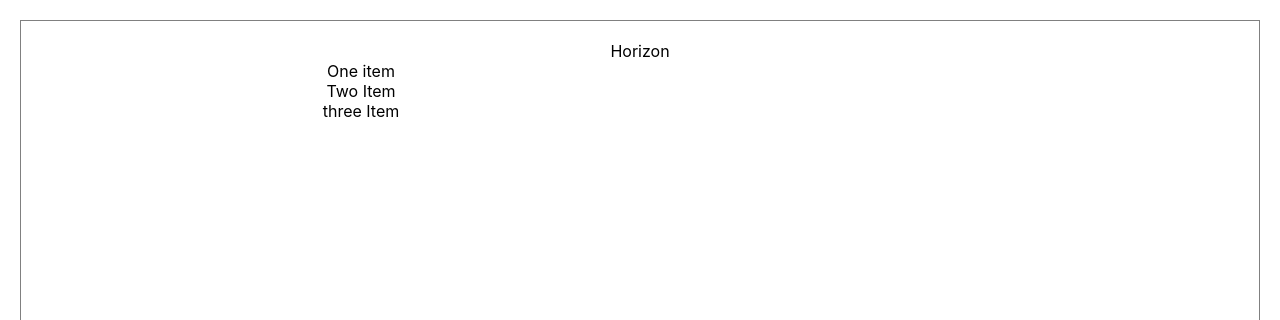
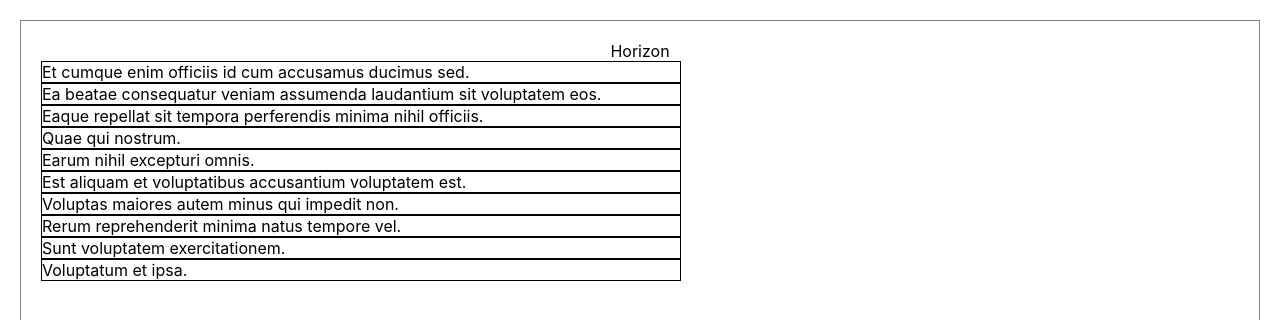
Before and after one commit to oreillyross/Horizon-client, a React (Create React App) app in the folder horizon-client/: page / in a window 1280 px wide. Shown: the top 320 px of the page. Built offline with nearby package versions, Linux system fonts and the light colour scheme.

Commit message:
add react-virtualized

```diff
--- a/horizon-client/package.json
+++ b/horizon-client/package.json
@@ -30,5 +30,7 @@
     "not ie <= 11",
     "not op_mini all"
   ],
-  "devDependencies": {}
+  "devDependencies": {
+    "faker": "^4.1.0"
+  }
 }
--- a/horizon-client/src/components/Articles.tsx
+++ b/horizon-client/src/components/Articles.tsx
@@ -1,11 +1,8 @@
 import React from 'react'
 import {List} from 'react-virtualized'
+import { list } from '../data/articles'
 
-const list = [
-  "One item",
-  "Two Item",
-  "three Item"
-]
+
 
 function rowRenderer ({
   key,         // Unique key within array of rows
@@ -17,7 +14,7 @@ function rowRenderer ({
   return (
     <div
       key={key}
-      style={style}
+      style={{border: '1px solid black', textAlign: 'left'}}
     >
       {list[index]}
     </div>
@@ -30,7 +27,7 @@ const Articles = () => (
   <List
     height={480}
     width={640}
-    rowHeight={20}
+    rowHeight={25}
     rowCount={list.length}
     rowRenderer={rowRenderer}
   />
--- /dev/null
+++ b/horizon-client/src/data/articles.tsx
@@ -0,0 +1,11 @@
+import faker from 'faker'
+
+function articles(times: number) {
+    let list: string[] = []
+    for (let i = 0; i < times; i++) {
+        list.push(faker.lorem.sentence())
+    }
+    return list
+}
+
+export const list = articles(10)
```
Also changed, not shown: 1 other file (tests, documents, lock files or other folders).
